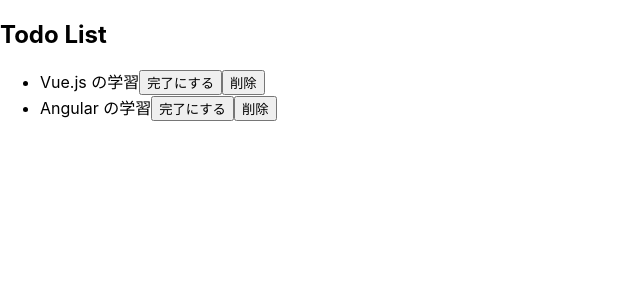
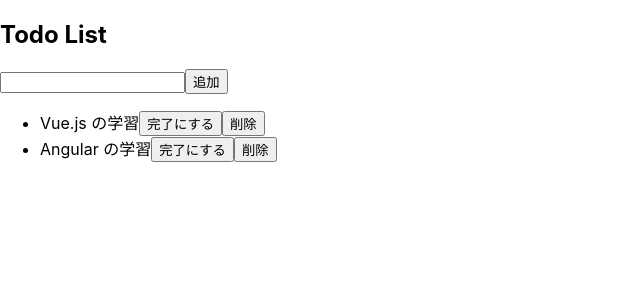
Before and after one commit to kenzo-tanaka/ReactTodoSandbox, a React (Create React App) app: page / in a window 1280 px wide. Shown: the top 300 px of the page, without its empty margins (0-640 px from the left). Built offline with nearby package versions, Linux system fonts and the light colour scheme; data requests are answered from the project's data file.

Commit message:
add todo form

```diff
--- a/src/App.js
+++ b/src/App.js
@@ -1,6 +1,7 @@
 import React from "react";
 
 import TodoList from "./components/TodoList";
+import TodoForm from "./components/TodoForm";
 import useTodo from "./hooks/useTodo";
 
 function App() {
@@ -8,6 +9,7 @@ function App() {
   return (
     <div>
       <h2>Todo List</h2>
+      <TodoForm />
       <TodoList todos={todos} toggleTodo={toggleTodo} deleteTodo={deleteTodo} />
     </div>
   );
--- a/src/components/TodoForm.js
+++ b/src/components/TodoForm.js
@@ -0,0 +1,12 @@
+import React from "react";
+
+const TodoForm = () => {
+  return (
+    <form>
+      <input type="text" />
+      <button type="submit">追加</button>
+    </form>
+  );
+};
+
+export default TodoForm;
```
Also changed, not shown: 1 other file (tests, documents, lock files or other folders).
